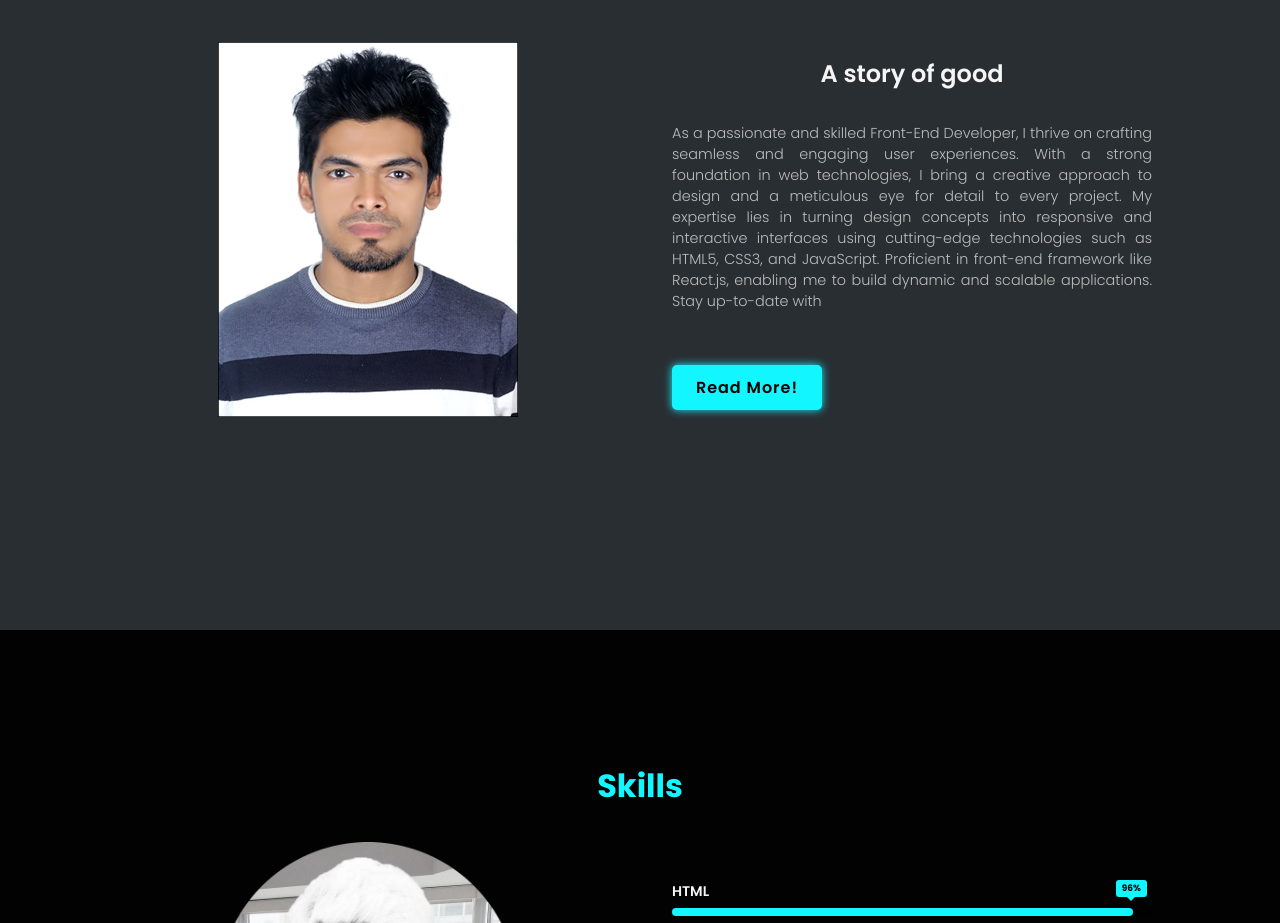
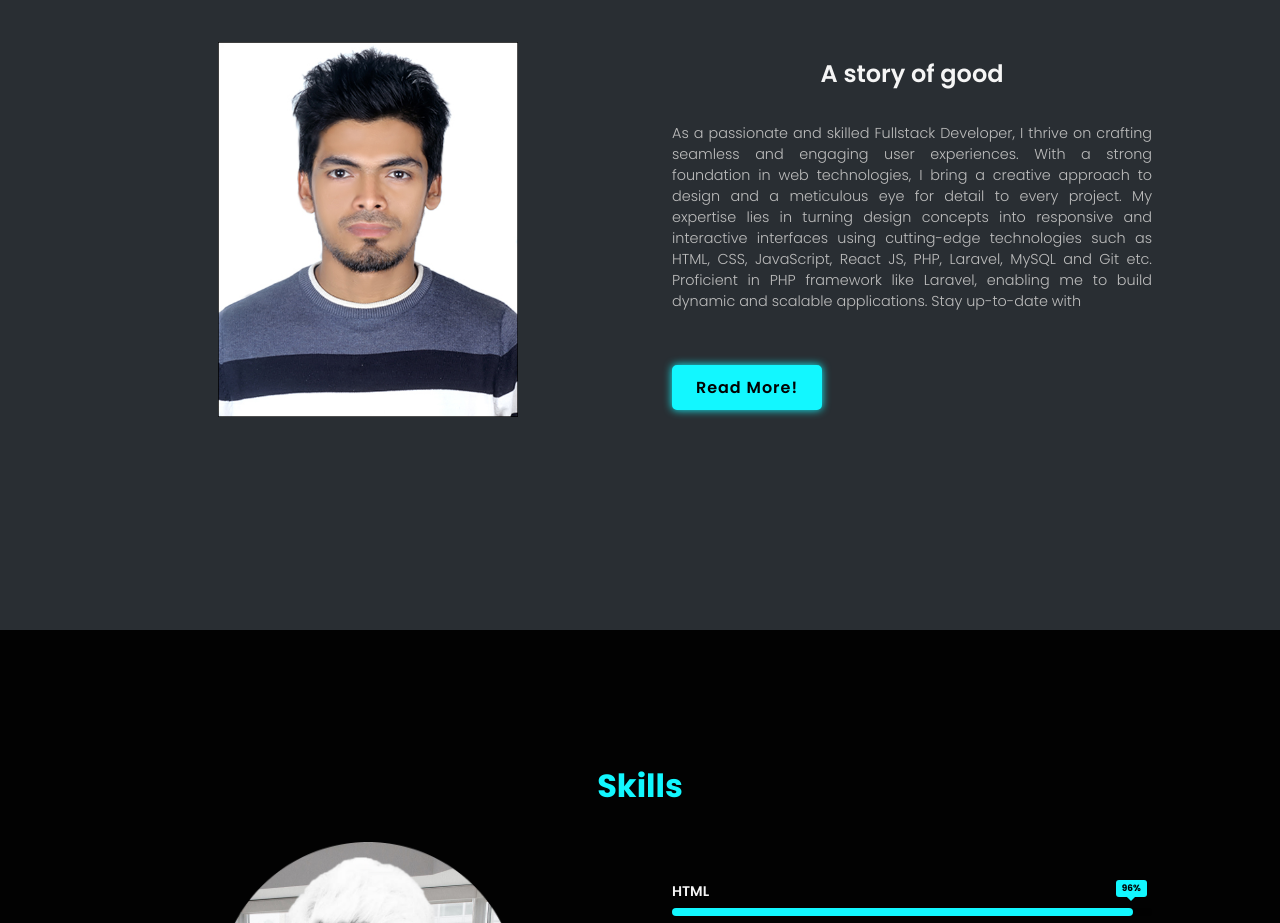
Before and after one commit to hiiipercy/hira, a React (Create React App) app: page / in a window 1280 px wide. Shown: the part 970-1893 px from the top of the page. Built offline with nearby package versions, Linux system fonts and the light colour scheme.

Commit message:
About.jsx

```diff
--- a/src/About.jsx
+++ b/src/About.jsx
@@ -17,10 +17,10 @@ export default function About(){
             </div>
             <div className="bio_right">
                 <h3>A story of good</h3>
-                <p>As a passionate and skilled Front-End Developer, I thrive on crafting seamless and engaging user experiences.
+                <p>As a passionate and skilled Fullstack Developer, I thrive on crafting seamless and engaging user experiences.
 With a strong foundation in web technologies, I bring a creative approach to design and a meticulous eye for detail to every project.
-My expertise lies in turning design concepts into responsive and interactive interfaces using cutting-edge technologies such as HTML5, CSS3, and JavaScript.
-Proficient in front-end framework like React.js, enabling me to build dynamic and scalable applications.
+My expertise lies in turning design concepts into responsive and interactive interfaces using cutting-edge technologies such as HTML, CSS, JavaScript, React JS, PHP, Laravel, MySQL and Git etc.
+Proficient in PHP framework like Laravel, enabling me to build dynamic and scalable applications.
 Stay up-to-date with {about ? (<span>the latest industry trends and continually expand my skill set to incorporate emerging technologies.
 In the ever-evolving world of front-end development, I am dedicated to continuous learning.</span>) : "" } </p>
                 {!about? (<div className="home-btn">
```
